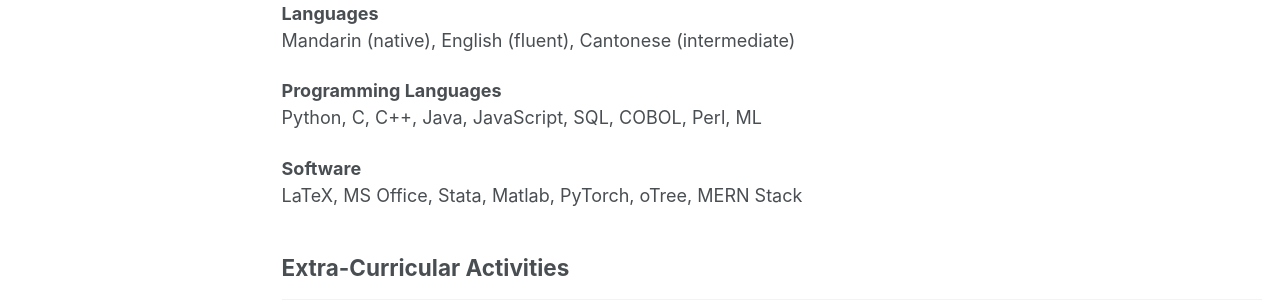
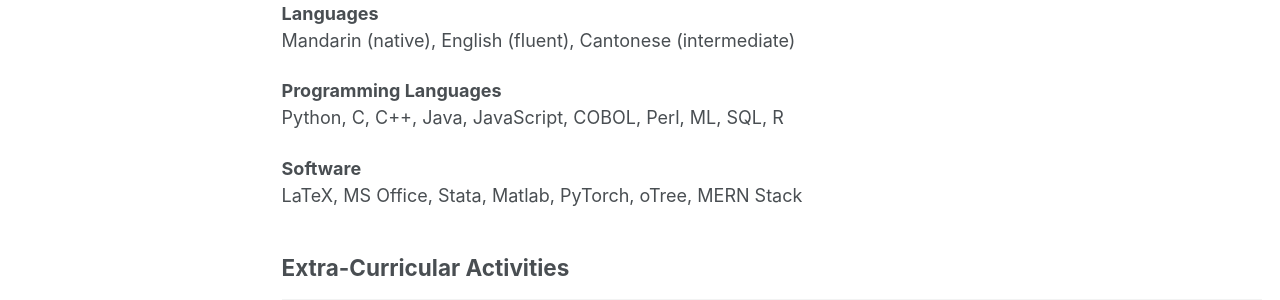
Before and after one commit to jasonyji/jasonyji.github.io, a Jekyll site: the page built from _pages/miscellaneous.md, in a window 1280 px wide and 1298 px high. Shown: the part 569-869 px from the top of the window. Built offline with Jekyll 4.4.1, drawn with Linux system fonts in a browser that asks for light colours.

```diff
--- a/_pages/miscellaneous.md
+++ b/_pages/miscellaneous.md
@@ -21,7 +21,7 @@ author_profile: true
 Mandarin (native), English (fluent), Cantonese (intermediate)
 
 **Programming Languages** \
-Python, C, C++, Java, JavaScript, SQL, COBOL, Perl, ML
+Python, C, C++, Java, JavaScript, COBOL, Perl, ML, SQL, R
 
 **Software** \
 LaTeX, MS Office, Stata, Matlab, PyTorch, oTree, MERN Stack
```
